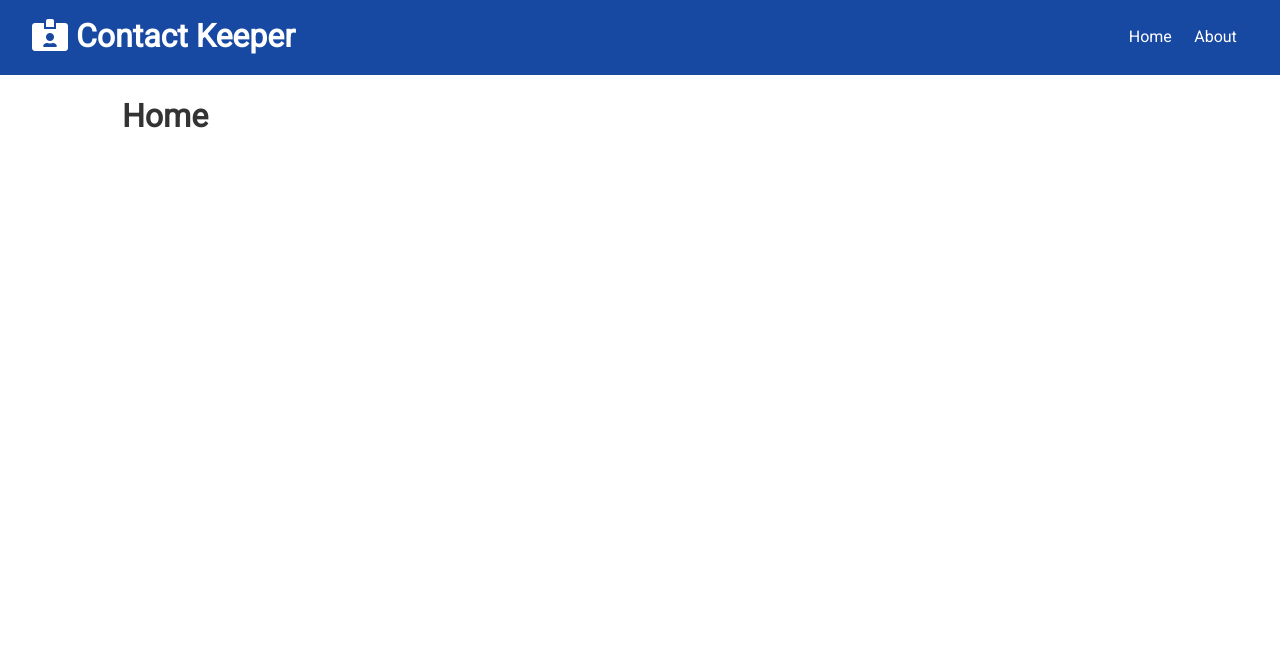
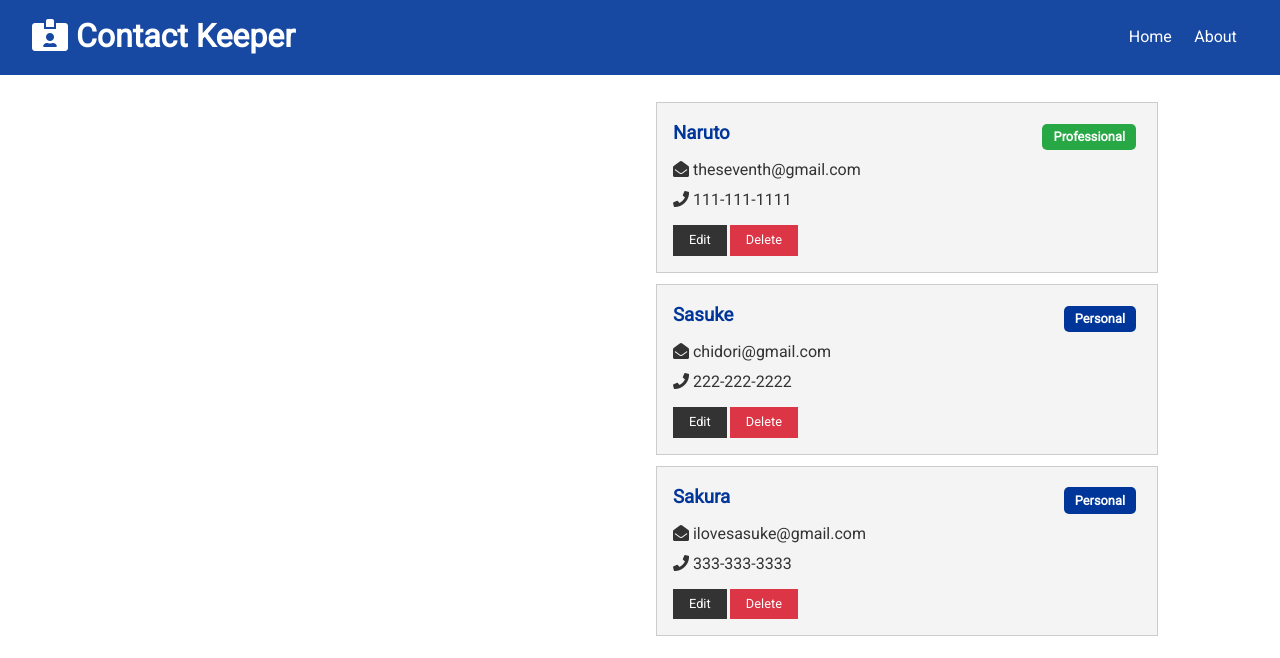
Before and after one commit to frozenparadox99/contactKeeper, a React (Create React App) app in the folder client/: page / in a window 1280 px wide. Shown: the top 658 px of the page. Built offline with nearby package versions, Linux system fonts and the light colour scheme.

Commit message:
created contact component

```diff
--- /dev/null
+++ b/client/src/components/contacts/ContactItem.js
@@ -0,0 +1,45 @@
+import React from "react";
+import PropTypes from "prop-types";
+
+const ContactItem = ({ contact }) => {
+  const { id, name, email, phone, type } = contact;
+
+  return (
+    <div className="card bg-light">
+      <h3 className="text-primary text-left">
+        {name}{" "}
+        <span
+          style={{ float: "right" }}
+          className={
+            "badge " +
+            (type === "professional" ? "badge-success" : "badge-primary")
+          }
+        >
+          {type.charAt(0).toUpperCase() + type.slice(1)}
+        </span>
+      </h3>
+      <ul className="list">
+        {email && (
+          <li>
+            <i className="fas fa-envelope-open"></i> {"  "} {email}
+          </li>
+        )}
+        {phone && (
+          <li>
+            <i className="fas fa-phone"></i> {"  "} {phone}
+          </li>
+        )}
+      </ul>
+      <p>
+        <button className="btn btn-dark btn-sm">Edit</button>
+        <button className="btn btn-danger btn-sm">Delete</button>
+      </p>
+    </div>
+  );
+};
+
+ContactItem.propTypes = {
+  contact: PropTypes.object.isRequired
+};
+
+export default ContactItem;
--- /dev/null
+++ b/client/src/components/contacts/Contacts.js
@@ -0,0 +1,18 @@
+import React, { Fragment, useContext } from "react";
+import ContactItem from "./ContactItem";
+import ContactContext from "../../context/contact/contactContext";
+
+const Contacts = () => {
+  const contactContext = useContext(ContactContext);
+
+  const { contacts } = contactContext;
+
+  return (
+    <Fragment>
+      {contacts.map(contact => (
+        <ContactItem key={contact.id} contact={contact} />
+      ))}
+    </Fragment>
+  );
+};
+export default Contacts;
--- a/client/src/components/pages/Home.js
+++ b/client/src/components/pages/Home.js
@@ -1,9 +1,13 @@
 import React from "react";
+import Contacts from "../contacts/Contacts";
 
 const Home = () => {
   return (
-    <div>
-      <h1>Home</h1>
+    <div className="grid-2">
+      <div>{/* Contact Form */}</div>
+      <div>
+        <Contacts />
+      </div>
     </div>
   );
 };
--- a/client/src/context/contact/ContactState.js
+++ b/client/src/context/contact/ContactState.js
@@ -21,7 +21,7 @@
         name: "Naruto",
         email: "theseventh@gmail.com",
         phone: "111-111-1111",
-        type: "personal"
+        type: "professional"
       },
       {
         id: 2,
```
